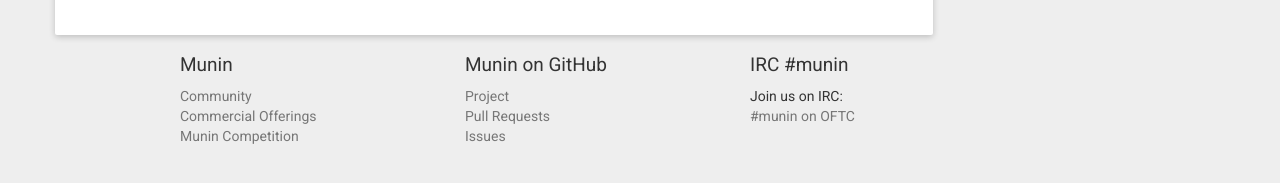
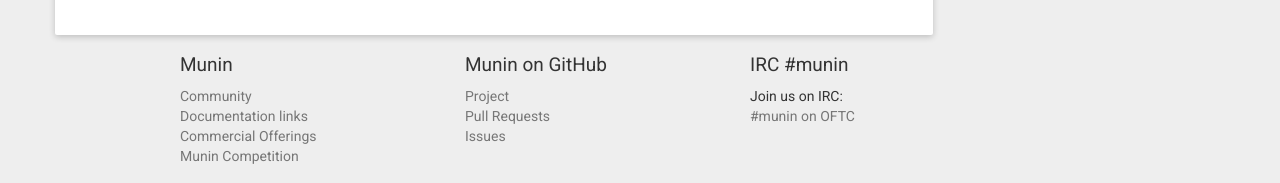
Before and after one commit to munin-monitoring/munin-monitoring.github.io, a Jekyll site: the page built from _pages/index.html, in a window 1280 px wide. Shown: the part 2018-2201 px from the top of the page. Built offline with Jekyll 4.4.1, drawn with Linux system fonts in a browser that asks for light colours; nearby versions of some CDN libraries.

Commit message:
Add "Documentation links" link in footer

```diff
--- a/_includes/footer.html
+++ b/_includes/footer.html
@@ -3,6 +3,7 @@
 		<div class="col-md-3 col-md-offset-1">
 			<h3>Munin</h3>
 			<a href="/community/">Community</a>
+			<a href="/documentation/">Documentation links</a>
 			<a href="/commercial-offerings/">Commercial Offerings</a>
 			<a href="/munin-competition/">Munin Competition</a>
 		</div>
```
